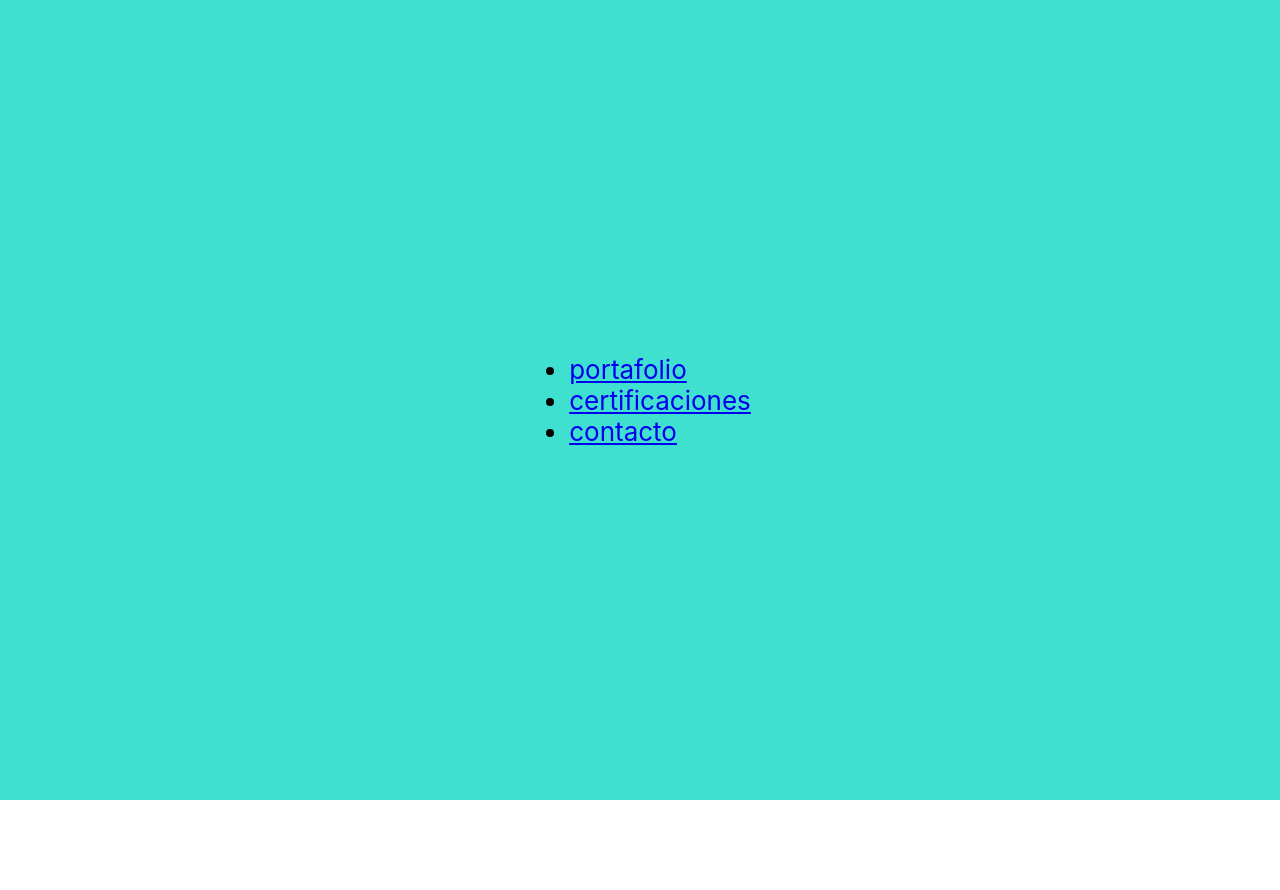
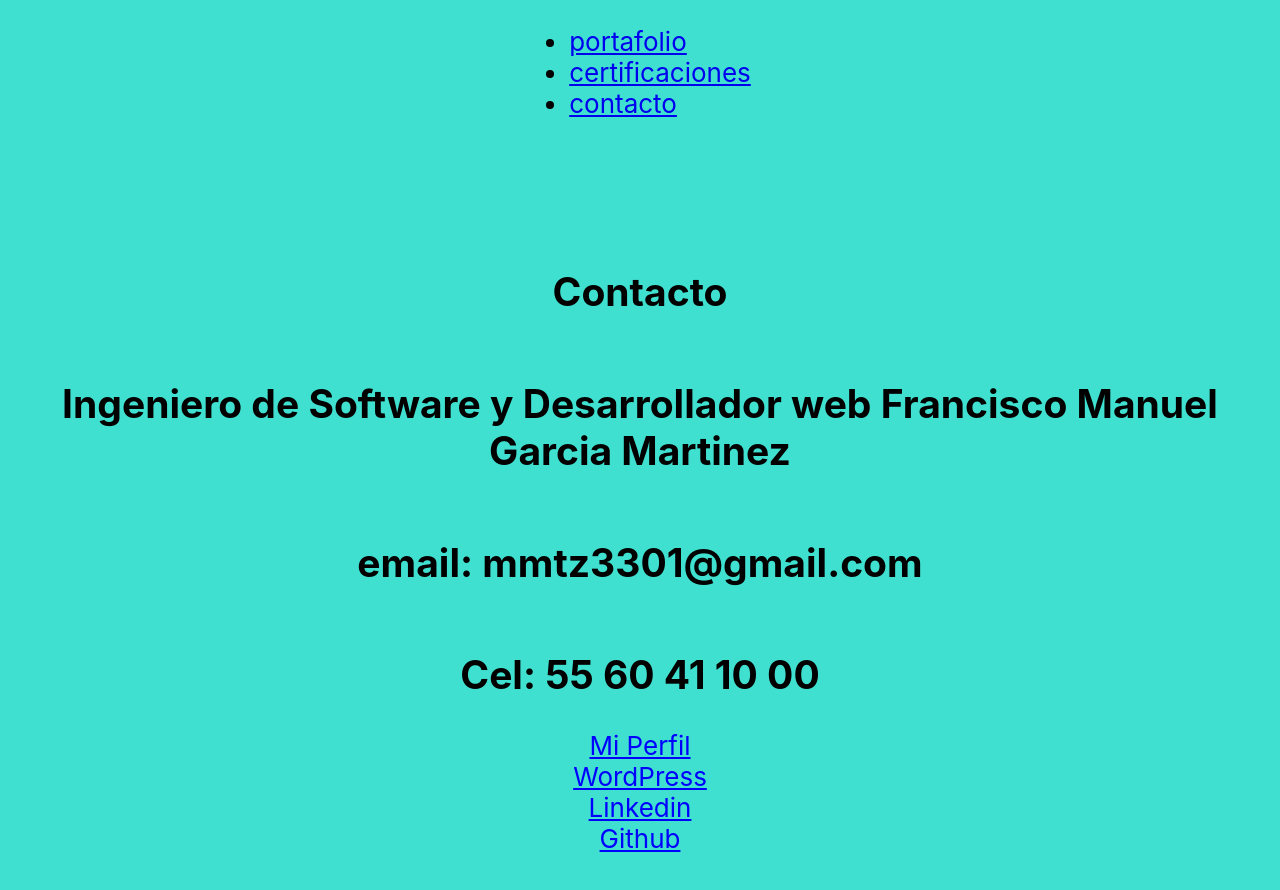
Before and after one commit to Delta939/portafoliodetrabajo, a React (Create React App) app: page /#/contacto in a window 1280 px wide. Shown: the top 890 px of the page. Before the commit the page ends 800 px from the top, so only its background shows below. Built offline with nearby package versions, Linux system fonts and the light colour scheme.

Commit message:
Update App.js

```diff
--- a/src/App.js
+++ b/src/App.js
@@ -254,8 +254,8 @@ function AppRouter() {
           </ul>
         </nav>
         <Route path="/" exact component={Portafolio} />
-        <Route path="/about/" component={Certificaciones} />
-        <Route path="/users/" component={Contacto} />
+        <Route path="/certificaciones/" component={Certificaciones} />
+        <Route path="/contacto/" component={Contacto} />
       </Router>
     </header>
   );
```
